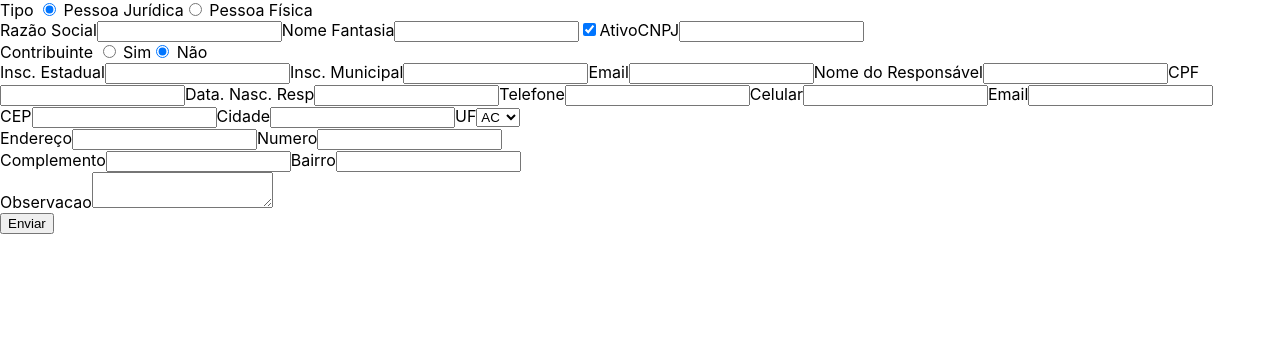
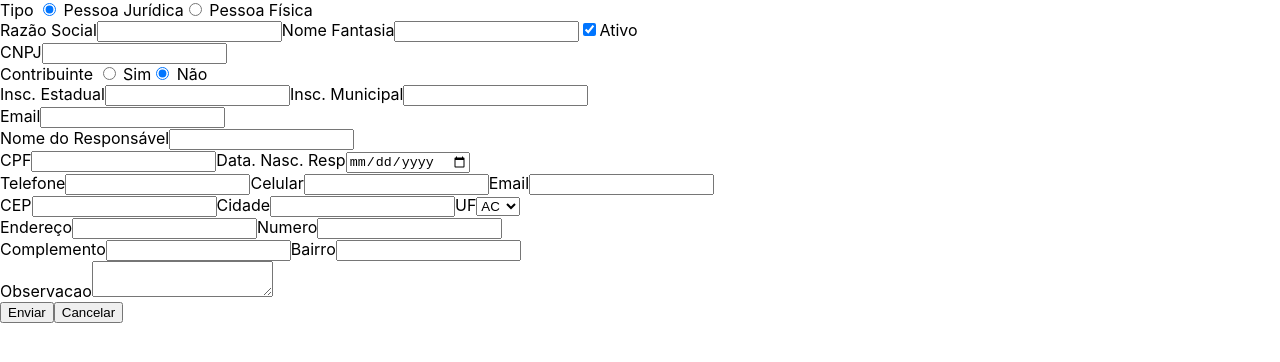
Before and after one commit to felipedias1/crud-web, a React (Create React App) app: page /customer in a window 1280 px wide. Shown: the top 362 px of the page. Built offline with nearby package versions, Linux system fonts and the light colour scheme.

Commit message:
:bookmark: Style: add classes on pjform elements

```diff
--- a/src/components/FormPJ.jsx
+++ b/src/components/FormPJ.jsx
@@ -66,7 +66,8 @@ function FormPJ() {
   }
 
   return (
-    <form>
+    <form className="form">
+      <div className="form-pj-part1">
         <label className='razao-social'>
           Razão Social
           <input
@@ -94,6 +95,8 @@ function FormPJ() {
           />
           Ativo
         </label>
+      </div>
+      <div className="form-pj-part2">
         <label className='cnpj'>
           CNPJ
           <input
@@ -116,6 +119,8 @@ function FormPJ() {
             defaultChecked={true}
           /> Não
         </div>
+      </div>
+      <div className="form-pj-part3">
         <label className='inscricao-estadual'>
           Insc. Estadual
           <input
@@ -134,6 +139,8 @@ function FormPJ() {
             onChange={({ target }) => setInscMun(target.value) }
           />
         </label>
+      </div>
+      <div className="form-pj-part4">
         <label className='email'>
           Email
           <input
@@ -143,6 +150,8 @@ function FormPJ() {
             onChange={({ target }) => setEmail(target.value) }
           />
         </label>
+      </div>
+      <div className="form-pj-part5">
         <label className='nome'>
           Nome do Responsável
           <input
@@ -152,6 +161,8 @@ function FormPJ() {
             onChange={({ target }) => setNome(target.value) }
           />
         </label>
+      </div>
+      <div className="form-pj-part6">
         <label className='cpf'>
           CPF
           <input
@@ -164,16 +175,18 @@ function FormPJ() {
         <label className='data-nascimento'>
           Data. Nasc. Resp
           <input
-          type="text"
+            type="date"
             name="data-nascimento"
             value={ data_nascimento }
             onChange={({ target }) => setDataNascimento(target.value) }
           />
         </label>
+      </div>
+      <div className="form-pj-part7">
         <label className='telefone'>
           Telefone
           <input
-          type="text"
+            type="tel"
             name="telefone"
             value={ telefone }
             onChange={({ target }) => setTelefone(target.value) }
@@ -182,7 +195,7 @@ function FormPJ() {
         <label className='celular'>
           Celular
           <input
-          type="text"
+            type="number"
             name="celular"
             value={ celular }
             onChange={({ target }) => setCelular(target.value) }
@@ -191,20 +204,32 @@ function FormPJ() {
         <label className='email_responsavel'>
           Email
           <input
-          type="text"
+            type="email"
             name="email_responsavel"
             value={ email_responsavel }
             onChange={({ target }) => setEmailResp(target.value) }
           />
         </label>
+      </div>
       <Endereco />
+      <div className="buttons">
         <button
-        type="button"
+          id="Enviar"
+          type="submit"
           data-testid="button-create-customer"
           onClick={ sendCustomerPayload }
         >
           Enviar
         </button>
+        <button
+          id="Cancelar"
+          type="button"
+          data-testid="button-create-customer"
+          onClick={ () => navigate('/') }
+        >
+          Cancelar
+        </button>
+      </div>
     </form>
   );
 }
```
Lines whose indentation alone changed are shown as unchanged.
